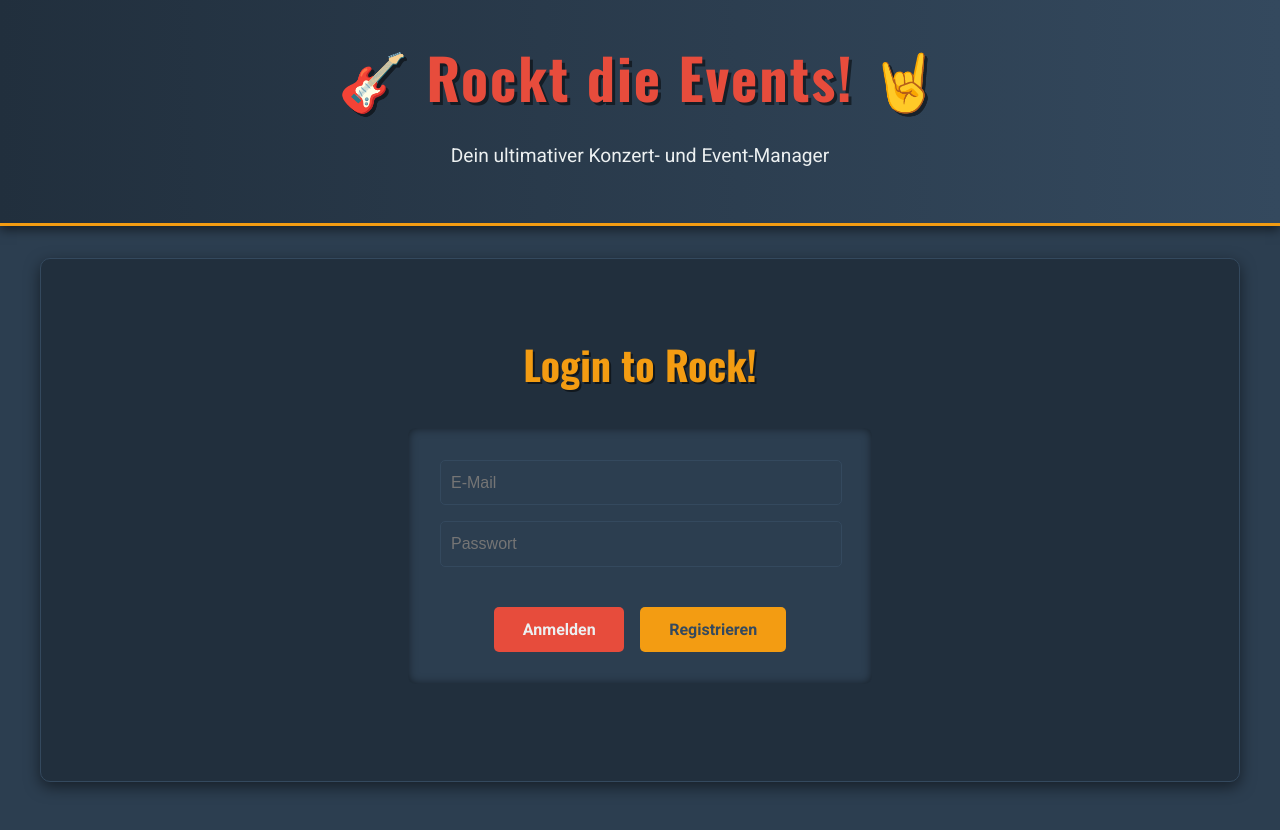
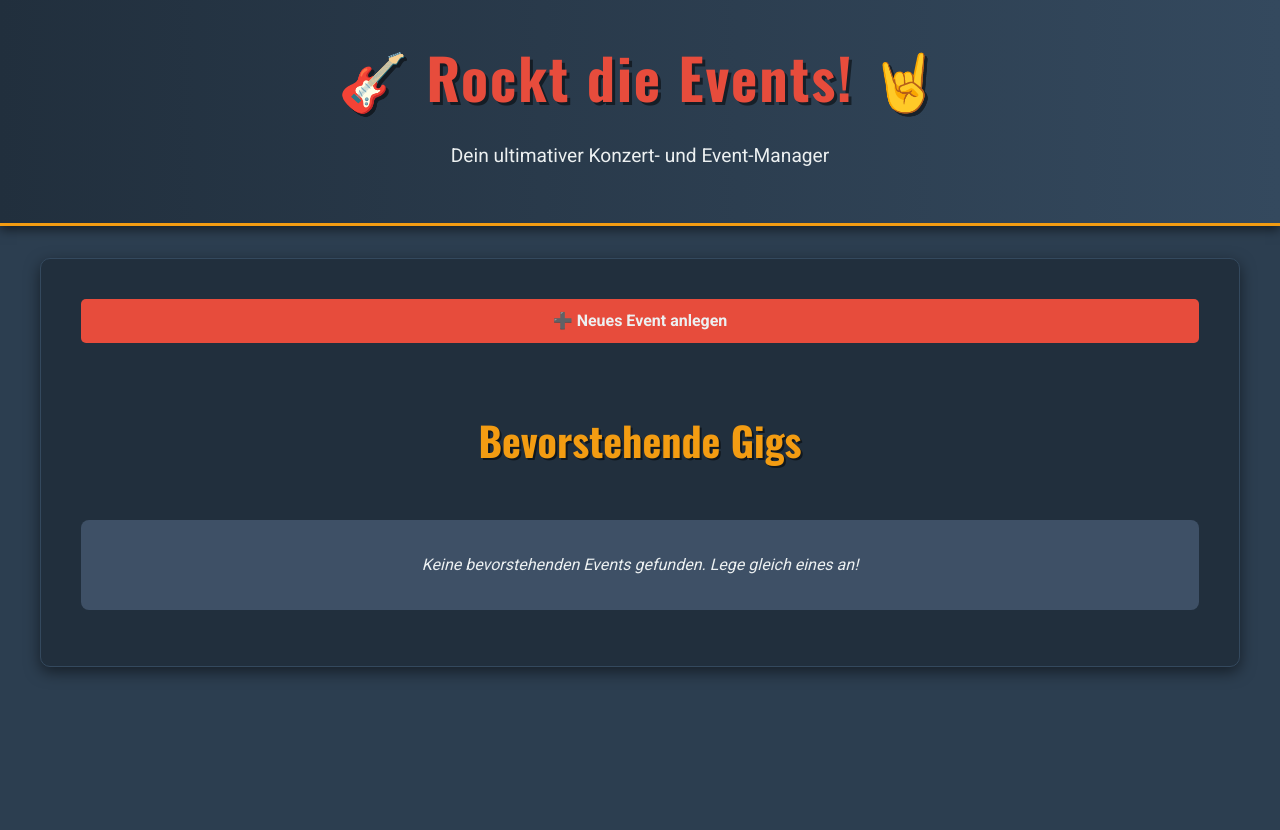
Before and after one commit to ChristianFrieler/planning, a Jekyll site: the page index.html, which Jekyll copies as it is, in a window 1280 px wide. Shown: the top 830 px of the page. Built offline with Jekyll 4.4.1, drawn with Linux system fonts in a browser that asks for light colours; comment, search, counter and statistics services are not loaded; part of the change alters nothing that is shown.

Commit message:
firespaß

```diff
--- /dev/null
+++ b/firebase.js
@@ -0,0 +1,28 @@
+// firebase.js
+
+// Firebase Module Imports
+import { initializeApp } from "https://www.gstatic.com/firebasejs/10.4.0/firebase-app.js";
+// getAuth wird importiert, aber da kein Login, wird es nicht genutzt, könnte entfernt werden
+import { getAuth } from "https://www.gstatic.com/firebasejs/10.4.0/firebase-auth.js";
+import { getFirestore } from "https://www.gstatic.com/firebasejs/10.4.0/firebase-firestore.js";
+
+// DEINE FIREBASE KONFIGURATION - HIER EINFÜGEN!
+// Ersetze die Platzhalter mit deinen tatsächlichen Werten aus der Firebase Konsole.
+const firebaseConfig = {
+  apiKey: "AIzaSyBUfRi-Y8t3G_jtj-G4i8IPD2Imwsovquk",
+  authDomain: "ticketmaster-eb5b8.firebaseapp.com",
+  projectId: "ticketmaster-eb5b8",
+  storageBucket: "ticketmaster-eb5b8.firebasestorage.app",
+  messagingSenderId: "158973544951",
+  appId: "1:158973544951:web:4088e065dafc2c69d1c6f2"
+};
+
+// Firebase initialisieren
+const app = initializeApp(firebaseConfig);
+const db = getFirestore(app);
+const auth = getAuth(app); // Initialisiere Auth, wird aber nicht für Login verwendet
+
+console.log("Firebase App und Firestore initialisiert.");
+
+// Exportiere die Instanzen, damit main.js darauf zugreifen kann
+export { db, auth };
--- a/index.html
+++ b/index.html
@@ -16,20 +16,7 @@
     </header>
 
     <main>
-        <section id="auth-section" class="auth-section">
-            <h2>Login to Rock!</h2>
-            <form id="authForm" class="auth-form">
-                <input type="email" id="authEmail" placeholder="E-Mail" required>
-                <input type="password" id="authPassword" placeholder="Passwort" required>
-                <div class="auth-buttons">
-                    <button type="submit" id="signInButton" class="btn primary-btn">Anmelden</button>
-                    <button type="button" id="authSignUpButton" class="btn secondary-btn">Registrieren</button>
-                </div>
-            </form>
-            <p id="authStatusMessage" class="status-message"></p>
-        </section>
-
-        <section id="main-content" class="main-content hidden">
+        <section id="main-content" class="main-content">
             <button id="addEventBtn" class="btn primary-btn add-btn">➕ Neues Event anlegen</button>
 
             <h2>Bevorstehende Gigs</h2>
@@ -83,16 +70,7 @@
         </div>
     </div>
 
-    <script>
-        const firebaseConfig = {
-            apiKey: "YOUR_API_KEY",
-            authDomain: "YOUR_AUTH_DOMAIN",
-            projectId: "YOUR_PROJECT_ID",
-            storageBucket: "YOUR_STORAGE_BUCKET",
-            messagingSenderId: "YOUR_MESSAGING_SENDER_ID",
-            appId: "YOUR_APP_ID"
-        };
-    </script>
+    <script type="module" src="firebase.js"></script>
     <script type="module" src="main.js"></script>
 </body>
 </html>
--- a/main.js
+++ b/main.js
@@ -1,39 +1,16 @@
 // main.js
 
-// Firebase Module Imports
-import { initializeApp } from "https://www.gstatic.com/firebasejs/10.4.0/firebase-app.js";
-import { getAuth, signInWithEmailAndPassword, createUserWithEmailAndPassword, onAuthStateChanged, signOut } from "https://www.gstatic.com/firebasejs/10.4.0/firebase-auth.js";
-import { getFirestore, collection, addDoc, getDocs, doc, getDoc, updateDoc, deleteDoc, query, orderBy, where } from "https://www.gstatic.com/firebasejs/10.4.0/firebase-firestore.js";
+// Importiere die exportierten Firebase-Instanzen aus firebase.js
+import { db, auth } from './firebase.js';
 
-// --- 1. Firebase Konfiguration & Initialisierung ---
-// Stelle sicher, dass dieses Objekt deine tatsächlichen Firebase-Projektkonfigurationen enthält!
-const firebaseConfig = {
-  apiKey: "AIzaSyBUfRi-Y8t3G_jtj-G4i8IPD2Imwsovquk",
-  authDomain: "ticketmaster-eb5b8.firebaseapp.com",
-  projectId: "ticketmaster-eb5b8",
-  storageBucket: "ticketmaster-eb5b8.firebasestorage.app",
-  messagingSenderId: "158973544951",
-  appId: "1:158973544951:web:4088e065dafc2c69d1c6f2"
-};
+// Importiere die benötigten Firestore-Funktionen
+import { collection, addDoc, getDocs, doc, getDoc, updateDoc, deleteDoc, query, orderBy, where } from "https://www.gstatic.com/firebasejs/10.4.0/firebase-firestore.js";
 
-const app = initializeApp(firebaseConfig);
-const db = getFirestore(app);
-const auth = getAuth(app);
-
-// Globale Variablen
-let currentUserId = null;
+// Globale Variablen (Auth-Status irrelevant, aber halten wir userID für Konsistenz)
+let currentUserId = "public_user"; // Simuliere eine feste ID, da kein Login
 let currentEventId = null; // Aktuell ausgewähltes Event für Teilnehmerverwaltung
 
-// --- 2. Referenzen zu DOM-Elementen ---
-// Auth Section
-const authSection = document.getElementById('auth-section');
-const authForm = document.getElementById('authForm');
-const authEmailInput = document.getElementById('authEmail');
-const authPasswordInput = document.getElementById('authPassword');
-const signInButton = document.getElementById('signInButton');
-const signUpButton = document.getElementById('authSignUpButton');
-const authStatusMessage = document.getElementById('authStatusMessage');
-
+// --- 1. Referenzen zu DOM-Elementen ---
 // Main Content Section
 const mainContent = document.getElementById('main-content');
 const addEventBtn = document.getElementById('addEventBtn');
@@ -67,74 +44,13 @@ const noParticipantsMessage = document.querySelector('.no-participants-message')
 const closeParticipantsModalButtons = participantsModal.querySelectorAll('.close-button');
 
 
-// --- 3. Firebase Authentication Logik ---
-// Listener für den Anmeldestatus
-onAuthStateChanged(auth, (user) => {
-    if (user) {
-        currentUserId = user.uid;
-        console.log("Benutzer angemeldet:", user.email, user.uid);
-        authSection.classList.add('hidden');
-        mainContent.classList.remove('hidden');
-        loadEvents(); // Events laden, sobald Benutzer angemeldet ist
-        authStatusMessage.textContent = `Willkommen, ${user.email}!`;
-        authStatusMessage.className = 'status-message success';
-    } else {
-        currentUserId = null;
-        console.log("Kein Benutzer angemeldet.");
-        authSection.classList.remove('hidden');
-        mainContent.classList.add('hidden');
-        eventsList.innerHTML = ''; // Eventliste leeren
-        authStatusMessage.textContent = "Bitte melde dich an, um fortzufahren.";
-        authStatusMessage.className = 'status-message warning';
-    }
+// --- 2. Initiales Laden der Events (Keine Auth-Prüfung mehr) ---
+document.addEventListener('DOMContentLoaded', () => {
+    // Da es keinen Login gibt, laden wir die Events sofort
+    loadEvents();
 });
 
-// Anmelde-Formular Handler
-if (authForm) {
-    authForm.addEventListener('submit', async (e) => {
-        e.preventDefault();
-        const email = authEmailInput.value;
-        const password = authPasswordInput.value;
-
-        try {
-            await signInWithEmailAndPassword(auth, email, password);
-            // onAuthStateChanged kümmert sich um die UI-Updates
-        } catch (error) {
-            authStatusMessage.textContent = `Anmeldefehler: ${error.message}`;
-            authStatusMessage.className = 'status-message error';
-            console.error("Anmeldefehler:", error);
-        }
-    });
-}
-
-// Registrierungs-Button Handler
-if (signUpButton) {
-    signUpButton.addEventListener('click', async () => {
-        const email = authEmailInput.value;
-        const password = authPasswordInput.value;
-
-        try {
-            await createUserWithEmailAndPassword(auth, email, password);
-            // onAuthStateChanged kümmert sich um die UI-Updates
-        } catch (error) {
-            authStatusMessage.textContent = `Registrierungsfehler: ${error.message}`;
-            authStatusMessage.className = 'status-message error';
-            console.error("Registrierungsfehler:", error);
-        }
-    });
-}
-
-// Optional: Logout Button (könntest du im Header oder woanders platzieren)
-// const logoutButton = document.getElementById('logoutButton');
-// if (logoutButton) {
-//     logoutButton.addEventListener('click', async () => {
-//         await signOut(auth);
-//         authStatusMessage.textContent = "Erfolgreich abgemeldet.";
-//         authStatusMessage.className = 'status-message'; // Reset
-//     });
-// }
-
-// --- 4. Event-Verwaltung Logik ---
+// --- 3. Event-Verwaltung Logik ---
 
 // Event-Modal öffnen für neues Event
 if (addEventBtn) {
@@ -153,12 +69,6 @@ if (eventForm) {
     eventForm.addEventListener('submit', async (e) => {
         e.preventDefault();
 
-        if (!currentUserId) {
-            eventFormStatus.textContent = "Du musst angemeldet sein, um Events zu speichern.";
-            eventFormStatus.className = 'status-message error';
-            return;
-        }
-
         const eventName = eventNameInput.value;
         const eventLocation = eventLocationInput.value;
         const eventDate = eventDateInput.value; // Format YYYY-MM-DD
@@ -169,7 +79,7 @@ if (eventForm) {
                 name: eventName,
                 location: eventLocation,
                 date: eventDate,
-                userId: currentUserId, // Event dem aktuellen Benutzer zuordnen
+                // Kein userId mehr, da keine Authentifizierung notwendig ist
                 createdAt: new Date()
             };
 
@@ -201,8 +111,8 @@ if (eventForm) {
 if (deleteEventBtn) {
     deleteEventBtn.addEventListener('click', async () => {
         const eventId = eventIdHiddenInput.value;
-        if (!eventId || !currentUserId) {
-            eventFormStatus.textContent = "Kein Event zum Löschen ausgewählt oder nicht angemeldet.";
+        if (!eventId) {
+            eventFormStatus.textContent = "Kein Event zum Löschen ausgewählt.";
             eventFormStatus.className = 'status-message error';
             return;
         }
@@ -236,17 +146,12 @@ if (deleteEventBtn) {
 
 // Events aus Firebase laden und anzeigen
 async function loadEvents() {
-    if (!currentUserId) {
-        eventsList.innerHTML = '<p class="no-events-message">Bitte melde dich an, um deine Events zu sehen.</p>';
-        return;
-    }
-
     eventsList.innerHTML = ''; // Alte Events entfernen
     noEventsMessage.classList.add('hidden'); // Nachricht vorübergehend ausblenden
 
     try {
-        // Nur Events laden, die der aktuell angemeldeten Benutzer-ID gehören
-        const q = query(collection(db, "events"), where("userId", "==", currentUserId), orderBy("date", "asc"));
+        // Alle Events laden
+        const q = query(collection(db, "events"), orderBy("date", "asc"));
         const querySnapshot = await getDocs(q);
 
         if (querySnapshot.empty) {
@@ -282,9 +187,6 @@ async function loadEvents() {
                     e.stopPropagation();
                     showParticipants(event.id, event.name);
                 });
-
-                // Auch Click auf die Karte soll bearbeiten öffnen
-                // eventCard.addEventListener('click', () => editEvent(event.id)); // Alternativ: Karte zum Bearbeiten öffnen
             });
         }
     } catch (e) {
@@ -295,13 +197,11 @@ async function loadEvents() {
 
 // Event zum Bearbeiten öffnen
 async function editEvent(eventId) {
-    if (!currentUserId) return;
-
     try {
         const docRef = doc(db, "events", eventId);
         const docSnap = await getDoc(docRef);
 
-        if (docSnap.exists() && docSnap.data().userId === currentUserId) {
+        if (docSnap.exists()) {
             const event = docSnap.data();
             eventModalTitle.textContent = "Event bearbeiten";
             eventNameInput.value = event.name;
@@ -312,8 +212,8 @@ async function editEvent(eventId) {
             eventFormStatus.textContent = '';
             showModal(eventModal);
         } else {
-            console.error("Event nicht gefunden oder keine Berechtigung.");
-            eventFormStatus.textContent = "Event nicht gefunden oder keine Berechtigung zum Bearbeiten.";
+            console.error("Event nicht gefunden.");
+            eventFormStatus.textContent = "Event nicht gefunden.";
             eventFormStatus.className = 'status-message error';
         }
     } catch (e) {
@@ -323,7 +223,7 @@ async function editEvent(eventId) {
     }
 }
 
-// --- 5. Teilnehmer-Verwaltung Logik ---
+// --- 4. Teilnehmer-Verwaltung Logik ---
 
 // Participants Modal öffnen
 async function showParticipants(eventId, eventName) {
@@ -342,8 +242,8 @@ if (participantForm) {
     participantForm.addEventListener('submit', async (e) => {
         e.preventDefault();
 
-        if (!currentEventId || !currentUserId) {
-            participantStatus.textContent = "Kein Event ausgewählt oder nicht angemeldet.";
+        if (!currentEventId) {
+            participantStatus.textContent = "Kein Event ausgewählt.";
             participantStatus.className = 'status-message error';
             return;
         }
@@ -358,7 +258,7 @@ if (participantForm) {
                 hasTicket: hasTicket,
                 isPaid: isPaid,
                 eventId: currentEventId,
-                userId: currentUserId, // Teilnehmer dem Event und dem Benutzer zuordnen
+                // userId ist hier nicht mehr relevant, da keine Auth
                 createdAt: new Date()
             };
             await addDoc(collection(db, "participants"), participantData);
@@ -377,7 +277,7 @@ if (participantForm) {
 
 // Teilnehmer für ein Event laden und anzeigen
 async function loadParticipants(eventId) {
-    if (!eventId || !currentUserId) {
+    if (!eventId) {
         participantsList.innerHTML = '<li class="no-participants-message">Keine Teilnehmer verfügbar.</li>';
         return;
     }
@@ -386,8 +286,8 @@ async function loadParticipants(eventId) {
     noParticipantsMessage.classList.add('hidden'); // Nachricht ausblenden
 
     try {
-        // Nur Teilnehmer laden, die zum aktuellen Event und Benutzer gehören
-        const q = query(collection(db, "participants"), where("eventId", "==", eventId), where("userId", "==", currentUserId), orderBy("name", "asc"));
+        // Alle Teilnehmer laden, die zum aktuellen Event gehören
+        const q = query(collection(db, "participants"), where("eventId", "==", eventId), orderBy("name", "asc"));
         const querySnapshot = await getDocs(q);
 
         if (querySnapshot.empty) {
@@ -424,26 +324,26 @@ async function loadParticipants(eventId) {
             });
         }
     } catch (e) {
+        participantStatus.textContent = `Fehler beim Laden der Teilnehmer: ${e.message}`;
+        participantStatus.className = 'status-message error';
         console.error("Fehler beim Laden der Teilnehmer:", e);
-        participantsList.innerHTML = `<li class="status-message error">Fehler beim Laden der Teilnehmer: ${e.message}</li>`;
     }
 }
 
 // Teilnehmer-Feld umschalten (Ticket / Bezahlt Status)
 async function toggleParticipantField(participantId, fieldName, newValue) {
-    if (!currentUserId) return;
     try {
         const docRef = doc(db, "participants", participantId);
-        // Prüfen, ob der Teilnehmer auch wirklich dem angemeldeten Benutzer und Event gehört (Sicherheitscheck)
+        // Kein userId-Check mehr notwendig
         const docSnap = await getDoc(docRef);
-        if (docSnap.exists() && docSnap.data().userId === currentUserId && docSnap.data().eventId === currentEventId) {
+        if (docSnap.exists() && docSnap.data().eventId === currentEventId) {
             await updateDoc(docRef, { [fieldName]: newValue });
             participantStatus.textContent = `${fieldName === 'hasTicket' ? 'Ticket-Status' : 'Bezahl-Status'} aktualisiert!`;
             participantStatus.className = 'status-message success';
             await loadParticipants(currentEventId); // Liste neu laden
             await updateParticipantsSummary(currentEventId); // Zusammenfassung aktualisieren
         } else {
-            participantStatus.textContent = "Keine Berechtigung zur Aktualisierung oder Teilnehmer nicht gefunden.";
+            participantStatus.textContent = "Fehler: Teilnehmer nicht gefunden.";
             participantStatus.className = 'status-message error';
         }
     } catch (e) {
@@ -455,21 +355,20 @@ async function toggleParticipantField(participantId, fieldName, newValue) {
 
 // Teilnehmer löschen
 async function deleteParticipant(participantId) {
-    if (!currentUserId) return;
     if (!confirm("Bist du sicher, dass du diesen Teilnehmer löschen möchtest?")) return;
 
     try {
         const docRef = doc(db, "participants", participantId);
-        // Sicherheitscheck: Prüfen, ob der Teilnehmer auch wirklich dem angemeldeten Benutzer und Event gehört
+        // Kein userId-Check mehr notwendig
         const docSnap = await getDoc(docRef);
-        if (docSnap.exists() && docSnap.data().userId === currentUserId && docSnap.data().eventId === currentEventId) {
+        if (docSnap.exists() && docSnap.data().eventId === currentEventId) {
             await deleteDoc(docRef);
             participantStatus.textContent = "Teilnehmer erfolgreich gelöscht!";
             participantStatus.className = 'status-message success';
             await loadParticipants(currentEventId); // Liste neu laden
             await updateParticipantsSummary(currentEventId); // Zusammenfassung aktualisieren
         } else {
-            participantStatus.textContent = "Keine Berechtigung zum Löschen oder Teilnehmer nicht gefunden.";
+            participantStatus.textContent = "Fehler: Teilnehmer nicht gefunden.";
             participantStatus.className = 'status-message error';
         }
     } catch (e) {
@@ -485,7 +384,7 @@ async function updateParticipantsSummary(eventId) {
     if (!summarySpan) return;
 
     try {
-        const q = query(collection(db, "participants"), where("eventId", "==", eventId), where("userId", "==", currentUserId));
+        const q = query(collection(db, "participants"), where("eventId", "==", eventId));
         const querySnapshot = await getDocs(q);
 
         let totalParticipants = 0;
@@ -508,10 +407,9 @@ async function updateParticipantsSummary(eventId) {
 }
 
 
-// --- 6. Modal / Pop-up Funktionen ---
+// --- 5. Modal / Pop-up Funktionen (Unverändert) ---
 function showModal(modalElement) {
     modalElement.style.display = 'flex';
-    // Kleine Verzögerung, um CSS-Animation auszulösen
     setTimeout(() => {
         modalElement.classList.remove('hide');
         modalElement.classList.add('show');
@@ -521,14 +419,12 @@ function showModal(modalElement) {
 function hideModal(modalElement) {
     modalElement.classList.remove('show');
     modalElement.classList.add('hide');
-    // Warten, bis Animation beendet ist, bevor display:none gesetzt wird
     modalElement.addEventListener('animationend', function handler() {
         modalElement.style.display = 'none';
         modalElement.removeEventListener('animationend', handler);
     }, { once: true });
 }
 
-// Event Listener für Schließen-Buttons aller Modals
 closeEventModalButtons.forEach(button => {
     button.addEventListener('click', () => hideModal(eventModal));
 });
@@ -537,7 +433,6 @@ closeParticipantsModalButtons.forEach(button => {
     button.addEventListener('click', () => hideModal(participantsModal));
 });
 
-// Modal schließen, wenn außerhalb geklickt wird
 window.addEventListener('click', (event) => {
     if (event.target === eventModal) {
         hideModal(eventModal);
@@ -547,7 +442,7 @@ window.addEventListener('click', (event) => {
     }
 });
 
-// --- 7. Hilfsfunktionen ---
+// --- 6. Hilfsfunktionen (Unverändert) ---
 function formatDate(dateString) {
     const options = { year: 'numeric', month: 'long', day: 'numeric' };
     return new Date(dateString).toLocaleDateString('de-DE', options);
--- a/style.css
+++ b/style.css
@@ -183,7 +183,7 @@ input[type="checkbox"] {
     accent-color: var(--primary-color); /* Modern way to style checkbox */
 }
 
-.auth-form {
+.auth-form { /* This rule is now unused as auth form is removed */
     max-width: 400px;
     margin: 0 auto;
     background-color: var(--dark-bg);
@@ -192,7 +192,7 @@ input[type="checkbox"] {
     box-shadow: inset 0 0 10px var(--shadow-color);
 }
 
-.auth-buttons {
+.auth-buttons { /* This rule is now unused as auth form is removed */
     display: flex;
     gap: 1rem;
     justify-content: center;
```
